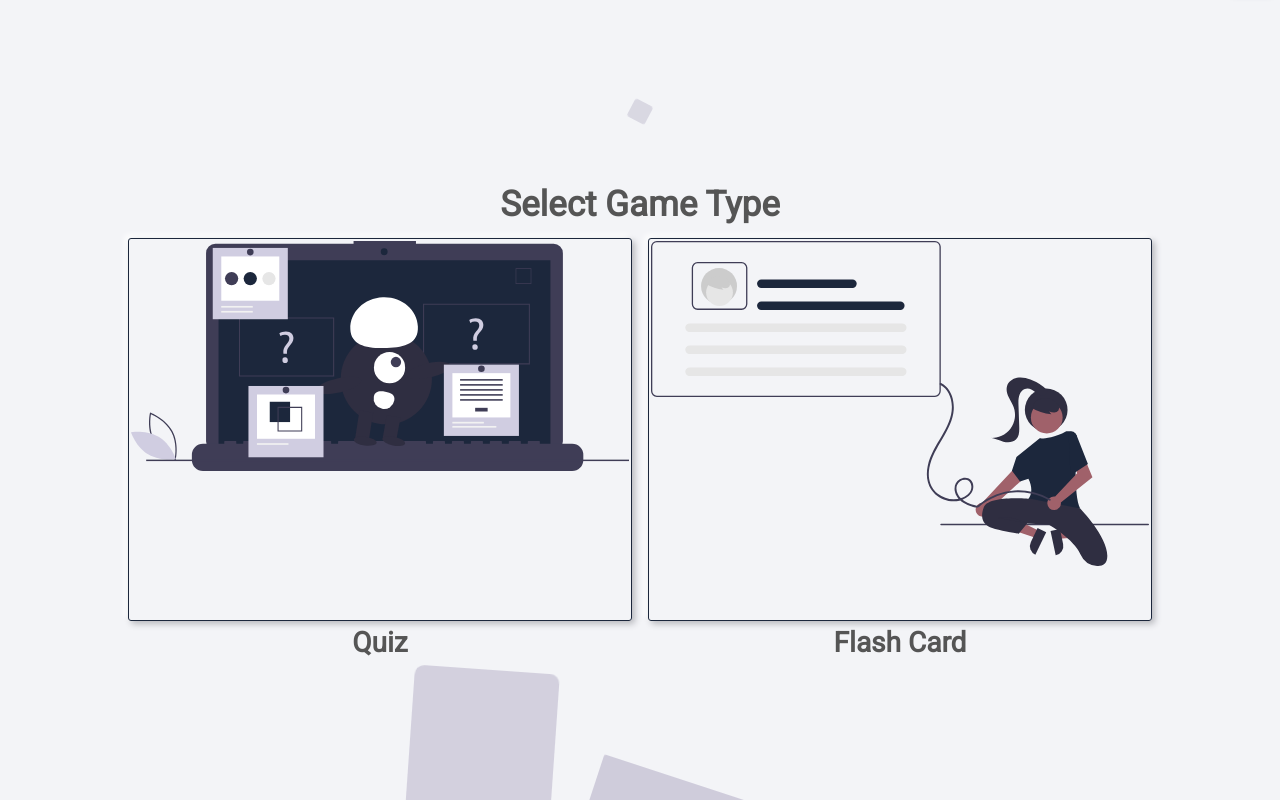
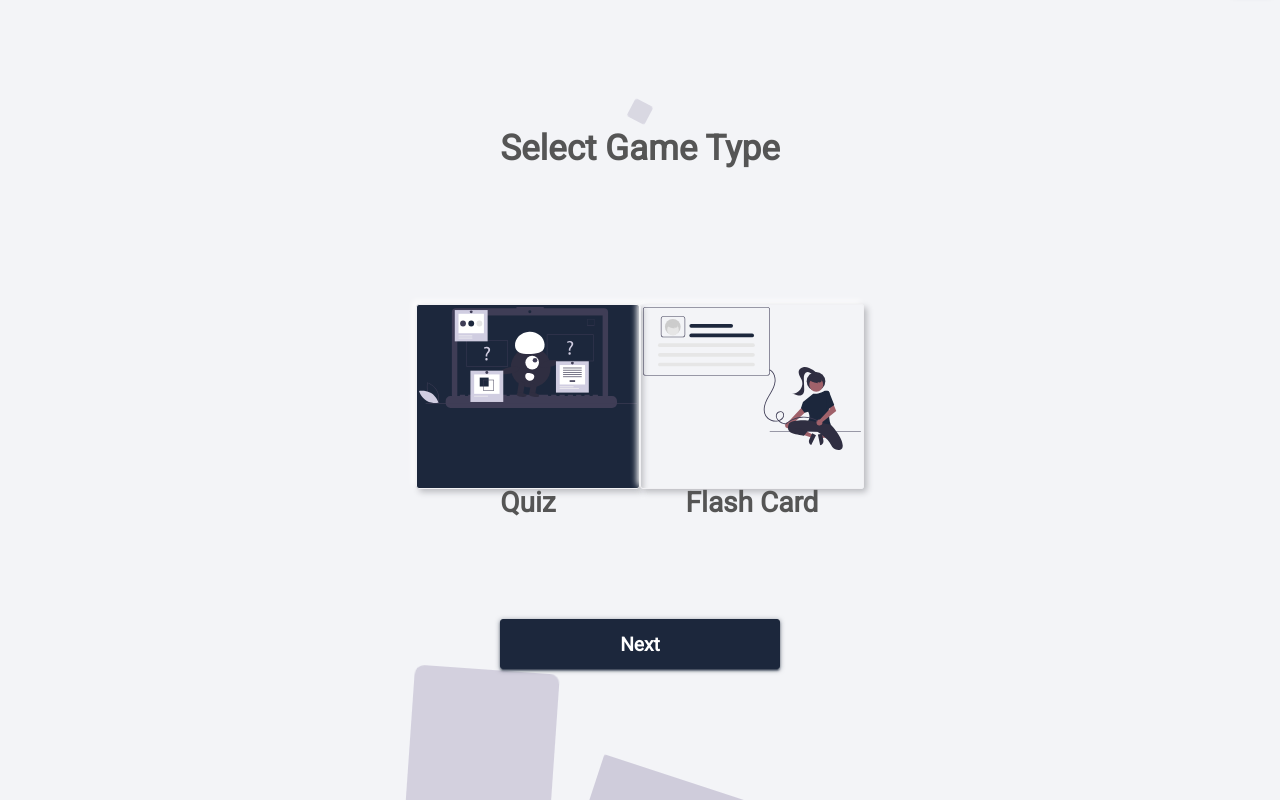
Before and after one commit to KROM-TECH/Quizy, a Vue app: page /select in a window 1280 px wide. Built offline with nearby package versions, Linux system fonts and the light colour scheme.

Commit message:
made adjustment to the select page

```diff
--- a/src/views/Play.vue
+++ b/src/views/Play.vue
@@ -14,7 +14,6 @@
     <li></li>
     <li></li>
     <ul class="nav nav-tabs mb-3">
-
                     <div class="nav-item"  @click="select('quiz')">
                       <a  :class="[active == 'quiz' ? 'active' : '', 'nav-link', 'tab']"   role="tab" aria-controls="Quiz" >Quiz</a>
                     </div>
@@ -45,10 +44,9 @@
       }
     },
     methods:{
-      select(act){
+     select(act){
         this.active = act
       }
-
     },
   };
 </script>
--- a/src/views/Select.vue
+++ b/src/views/Select.vue
@@ -15,23 +15,30 @@
 
       <h1>Select Game Type</h1>
       <div class="row">
-        <div style="width:40%; height:100%">
-          <div type="button" class="btn btn-outline-dark btn-fw m-2" style="height:100%">
-            <img src="../assets/quiz.svg" class="img-fluid" alt />
-
+        <div style="width:40%; height:100%" @click="select('quiz')">
+          <div
+            type="button"
+            :class="[active == 'quiz' ? 'active' : '', 'btn', 'btn-outline-light', 'btn-fw']"
+            style="height:100%"
+          >
+            <img src="../assets/quiz.svg" class="img-fluid" alt="quiz" />
           </div>
-          <h2 >Quiz</h2>
+          <h2>Quiz</h2>
         </div>
 
         <!-- ================================================================================================================= -->
-        <div style="width:40%; height:100%">
-          <div type="button" class="btn btn-outline-dark btn-fw m-2" style="height:100%">
-            <img src="../assets/flash.svg" class="img-fluid" alt />
-
+        <div style="width:40%; height:100%" @click="select('flash')">
+          <div
+            type="button"
+            :class="[active == 'flash' ? 'active' : '', 'btn', 'btn-outline-light', 'btn-fw']"
+            style="height:100%"
+          >
+            <img src="../assets/flash.svg" class="img-fluid" alt="flash card" />
           </div>
-           <h2>Flash Card</h2>
+          <h2>Flash Card</h2>
         </div>
       </div>
+       <button type="button" class="btn btn-dark">Next</button>
     </div>
   </div>
 </template>
@@ -56,16 +63,28 @@ export default {
 </script>
 
 <style scoped>
-.btn{
-    padding: 2px !important;
+  .btn {
+    font-weight: 800;
+    font-size: 1.2rem;
+    height: 50px;
+    width: 100%;
+    padding: 0.875rem 1.375rem;
+    max-width: 280px;
+  }
+.active {
+  background-color: #1c273c !important;
 }
-.row{
-justify-content: center
+.btn {
+  padding: 2px !important;
+  z-index: 10 !important;
+}
+.row {
+  justify-content: center;
 }
 .center {
   display: flex;
   flex-direction: column;
-  justify-content: center;
+  justify-content: space-evenly;
   align-items: center;
   text-align: center !important;
 }
@@ -102,6 +121,7 @@ justify-content: center
   height: 20px;
   background: rgba(60, 44, 105, 0.2);
   animation: animate 19s linear infinite;
+   z-index: -1;
 }
 
 .background li:nth-child(0) {
```
